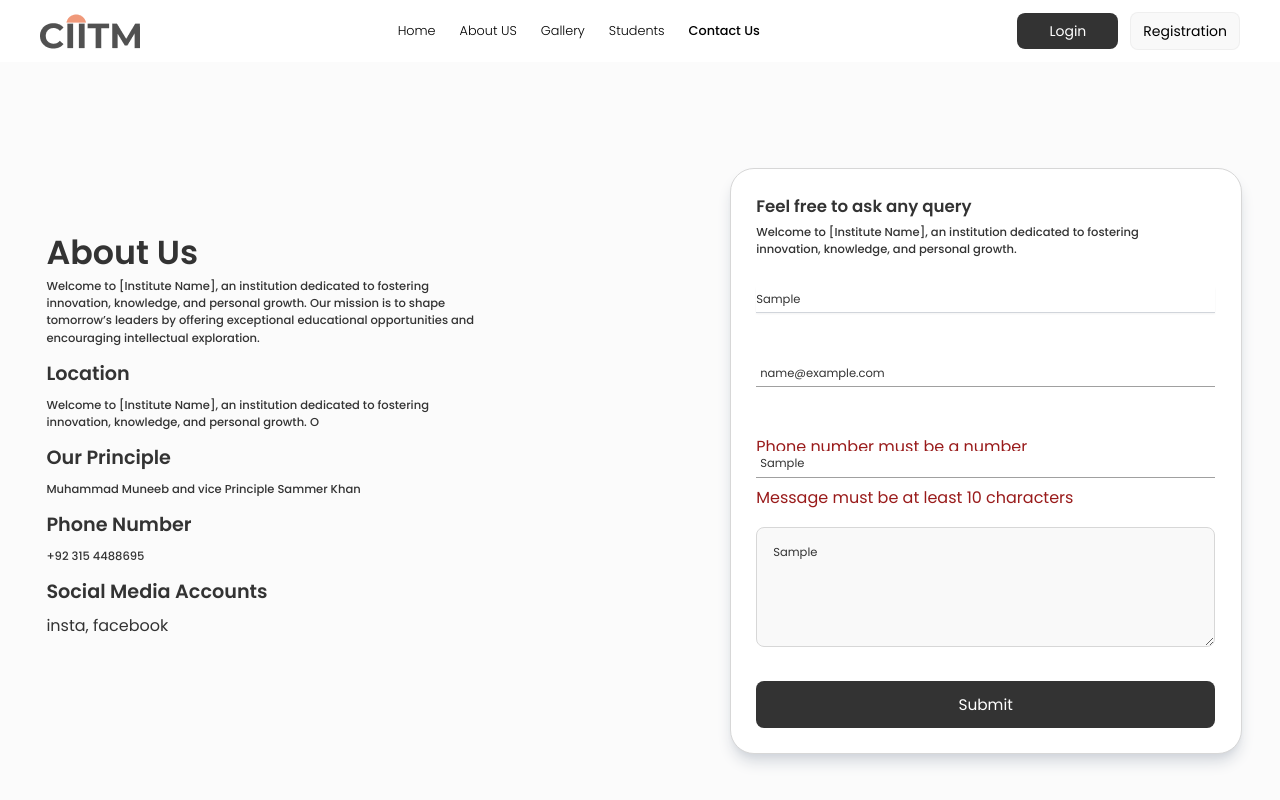
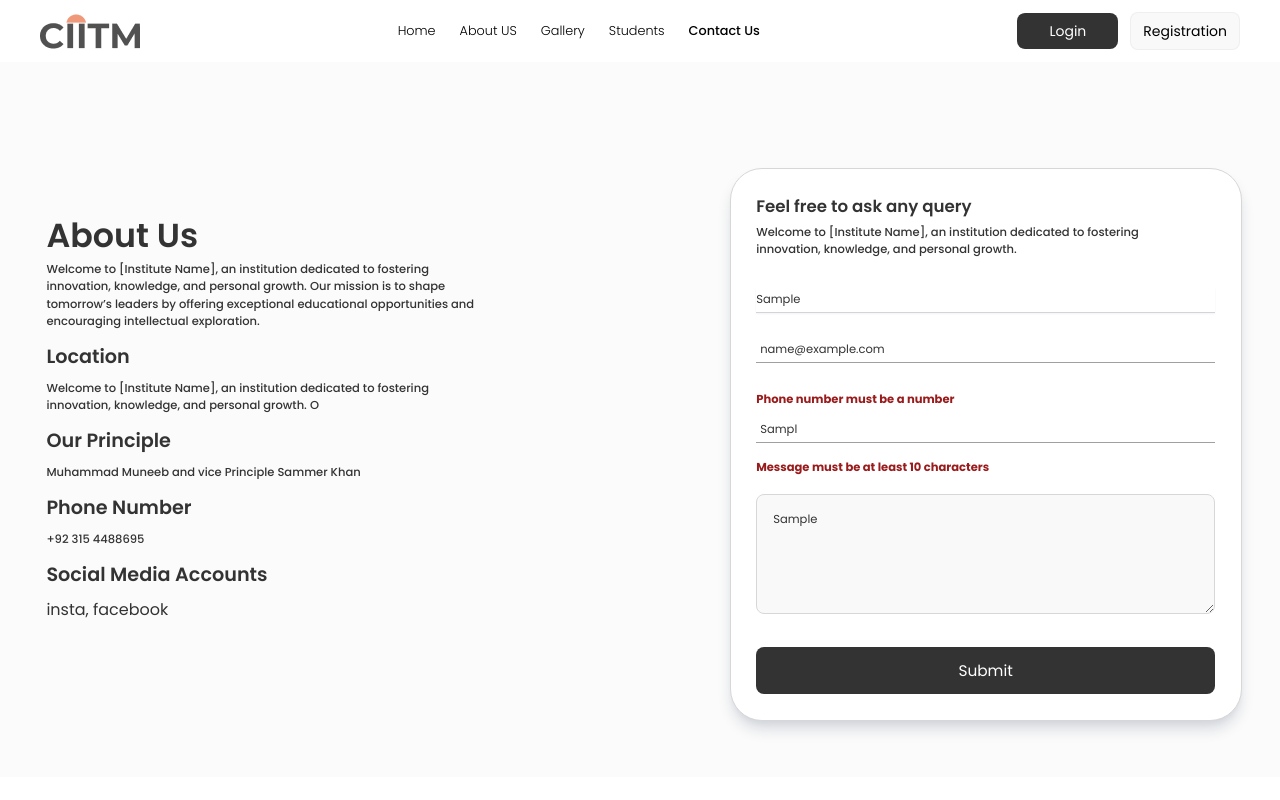
Before and after one commit to oludaara/ciitm-frontend, a React (Vite) app: page /contact in a window 1280 px wide. Both pictures are taken after typing "Sample", "name@example.com", "Sample", "Sample" into the empty fields and a click on the button "Submit". Shown: the top 800 px of the page. Built offline with nearby package versions, Linux system fonts and the light colour scheme; no server answers.

Commit message:
feat: integrate SweetAlert2 for form submission feedback and add Contact API endpoint
- Install SweetAlert2
- Install axios
- Setup SweetAlert2 and axios
- Make a Post Request to The Server When User Fill the Contact Form
- Style Form Error Paragraph

```diff
--- a/package.json
+++ b/package.json
@@ -26,6 +26,7 @@
     "react-router-dom": "^7.0.2",
     "react-slick": "^0.30.3",
     "slick-carousel": "^1.8.1",
+    "sweetalert2": "^11.15.10",
     "swiper": "^11.2.1",
     "yup": "^1.6.1"
   },
--- a/src/components/ContactUs.jsx
+++ b/src/components/ContactUs.jsx
@@ -1,30 +1,53 @@
-import React from 'react';
+import Swal from 'sweetalert2';
+import axios from 'axios';
 import * as yup from 'yup';
 import { yupResolver } from '@hookform/resolvers/yup';
 import { useForm } from 'react-hook-form';
+import { Contact_EndPoint } from '../utils/constants';
 
 const ContactUs = () => {
   const Form_schema = yup
     .object({
       cName: yup
         .string()
-        .min(5, 'Name must be at least 5 characters')
+        .min(
+          5,
+          'Name must be at least 5 characters',
+        )
         .required('Name is required'),
       cEmail: yup
         .string()
-        .email('Enter a valid email address')
+        .email(
+          'Enter a valid email address',
+        )
         .required('Email is required'),
       cNumber: yup
         .number()
-        .typeError('Phone number must be a number')
-        .positive('Phone number must be positive')
-        .integer('Phone number must be an integer')
-        .required('Phone number is required'),
+        .typeError(
+          'Phone number must be a number',
+        )
+        .positive(
+          'Phone number must be positive',
+        )
+        .integer(
+          'Phone number must be an integer',
+        )
+        .required(
+          'Phone number is required',
+        ),
       cMessage: yup
         .string()
-        .min(10, 'Message must be at least 10 characters')
-        .max(100, 'Message must be less than 100 characters')
-        .required('Message is required'),
+        .min(
+          10,
+          'Message must be at least 10 characters',
+        )
+        .max(
+          100,
+          'Message must be less than 100 characters',
+        )
+        .required(
+          'Message is required',
+        ),
     })
     .required();
 
@@ -36,12 +59,53 @@ const ContactUs = () => {
     resolver: yupResolver(Form_schema),
   });
 
-  let onSubmit = (data) => {
+  let onSubmit = async data => {
+    console.log('data', data);
+    try {
+      let response = await axios.post(
+        Contact_EndPoint,
+        data,
+      );
 
-    console.log('data', data);
+      if (response.data.message) {
+        Swal.fire({
+          icon: 'success',
+          title: 'Success',
+          text: response.data.message,
+        });
+      }
+      // if(response)
+
+      if (response.data.error) {
+        Swal.fire({
+          icon: 'error',
+          title: 'Oops...',
+          text: response.data.message,
+        });
+      }
+
+      console.log('response', response);
+    } catch (error) {
+      if (
+        error.response.error ||
+        error
+      ) {
+        Swal.fire({
+          icon: 'error',
+          title: 'Oops...',
+          text: error.message
+            ? error.response.data
+                .message
+            : 'Something went wrong!',
+        });
+      }
+      console.error('error', error);
+      console.error(
+        'error response',
+        error.response.message,
+      );
+    }
   };
-
-
 
   return (
     <div className='Form_Container flex  bg-[#d7d7d719] my-[2vh] max-[550px]:pt-[20%] px-[3vw] justify-between max-[823px]:flex-col items-center pt-[12vh] pb-[7vh]'>
@@ -96,12 +160,11 @@ const ContactUs = () => {
         </div>
       </div>
 
-      <div className='Container_Right bg-white rounded-3xl w-[40vw] max-[1179px]:w-[48vw] max-[822px]:w-[90vw]  h-fit p-[2vw] max-[410px]:text-[4.5vw] max-[823px]:p-[4vw] text-[#333333] border-[1.1px] border-[#D7D7D7] shadow-lg shadow-gray-300 mt-[7vh]'>
+      <div className='Container_Right bg-white rounded-[2.5vw] w-[40vw] max-[1179px]:w-[48vw] max-[822px]:w-[90vw]  h-fit p-[2vw] max-[410px]:text-[4.5vw] max-[823px]:p-[4vw] text-[#333333] border-[1.1px] border-[#D7D7D7] shadow-lg shadow-gray-300 mt-[7vh]'>
         <h1 className='text-[1.3vw] max-[410px]:text-[4.5vw] max-[823px]:text-[3.5vw] font-semibold'>
           Feel free to ask any query
         </h1>
         <p className='text-[0.9vw] max-[410px]:text-[2.5vw] max-[823px]:text-[2.2vw]  mt-1 mb-[1vw] font-medium w-[85%]'>
-
           Welcome to [Institute Name],
           an institution dedicated to
           fostering innovation,
@@ -110,37 +173,59 @@ const ContactUs = () => {
         </p>
         <form
           className='form flex flex-col gap-[1vh]'
-          onSubmit={handleSubmit(onSubmit)}
+          onSubmit={handleSubmit(
+            onSubmit,
+          )}
         >
-
-
-
-          {errors.cName && <p className='text-red-800 -mb-4'>{errors.cName.message}</p>}
+          {errors.cName && (
+            <p className='text-red-800 -mb-4 text-[0.9vw] max-[410px]:text-[2.5vw] max-[823px]:text-[2.2vw] font-bold'>
+              {errors.cName.message}
+            </p>
+          )}
           <input
             type='text'
             {...register('cName')}
-            className='peer w-full py-1 text-[0.9vw]  max-[410px]:text-[3vw] max-[830px]:text-[2.5vw] mt-[2vh] border-b focus:outline-none transition ease-linear focus:border-[#333333] border-gray-300 shadow-sm'
+            className='peer w-full py-1 text-[0.9vw]  max-[410px]:text-[3vw] max-[830px]:text-[2.5vw] my-[2vh] border-b focus:outline-none transition ease-linear focus:border-[#333333] border-gray-300 shadow-sm'
             placeholder='Name:'
           />
 
-            {errors.cEmail && <p className='text-red-800 -mb-4'>{errors.cEmail.message}</p>}
+          {errors.cEmail && (
+            <p className='text-red-800 mt-[1vh] text-[0.9vw] max-[410px]:text-[2.5vw] max-[823px]:text-[2.2vw] font-bold'>
+              {errors.cEmail.message}
+            </p>
+          )}
           <input
             type='email'
             {...register('cEmail')}
-            className='border-b p-1 max-[410px]:text-[3vw] w-full border-[#A0A0A0] my-10 focus:outline-none text-[0.9vw] max-[830px]:text-[2.5vw]'
+            className='border-b p-1 max-[410px]:text-[3vw] w-full border-[#A0A0A0] mb-[2.5vh] focus:outline-none text-[0.9vw] max-[830px]:text-[2.5vw]'
             placeholder='Email:'
           />
 
-
-{errors.cNumber && <p className='text-red-800 -mb-4'>{errors.cNumber.message}</p>}
+          {errors.cNumber && (
+            <p className='text-red-800  text-[0.9vw] max-[410px]:text-[2.5vw] max-[823px]:text-[2.2vw] font-bold'>
+              {errors.cNumber.message}
+            </p>
+          )}
           <input
             type='text'
             {...register('cNumber')}
-            className='border-b p-1 max-[410px]:text-[3vw] text-[0.9vw] max-[830px]:text-[2.5vw] w-full border-[#A0A0A0] focus:outline-none'
+            onInput={e => {
+              let value =
+                e.target.value;
+              if (isNaN(value)) {
+                e.target.value =
+                  value.slice(0, -1);
+              }
+            }}
+            className='border-b p-1 max-[410px]:text-[3vw] text-[0.9vw] mb-[1vh] max-[830px]:text-[2.5vw] w-full border-[#A0A0A0] focus:outline-none'
             placeholder='Phone Number:'
           />
 
-  {errors.cMessage && <p className='text-red-800 -mb-4'>{errors.cMessage.message}</p>}
+          {errors.cMessage && (
+            <p className='text-red-800 -mb-4 text-[0.9vw] max-[410px]:text-[2.5vw] max-[823px]:text-[2.2vw] font-bold'>
+              {errors.cMessage.message}
+            </p>
+          )}
 
           <textarea
             {...register('cMessage')}
--- a/src/utils/constants.js
+++ b/src/utils/constants.js
@@ -8,3 +8,4 @@ export const Album_EndPoint =
   '/api/albums';
 export const Find_Teacher_EndPoint =
   '/api/find/teacher';
+export const Contact_EndPoint = `/api/contact/form/submit`;
--- a/vite.config.js
+++ b/vite.config.js
@@ -7,7 +7,9 @@ export default defineConfig({
   plugins: [react()],
   server: {
     proxy: {
-      '/api': backend_Url,
+      '/api':
+        backend_Url ||
+        'http://localhost:3000',
     },
   },
 });
```
Also changed, not shown: 1 other file (tests, documents, lock files or other folders).
